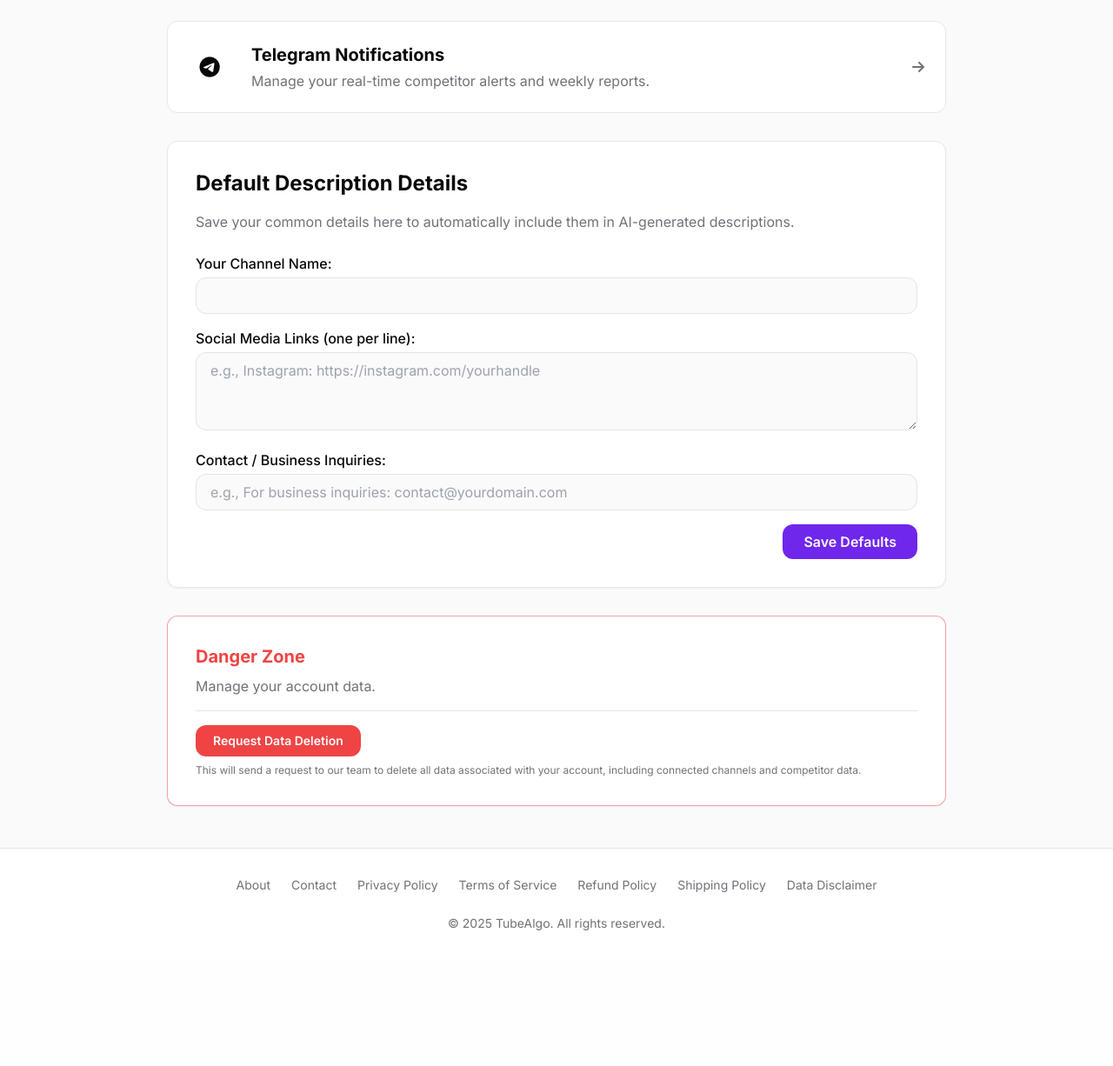
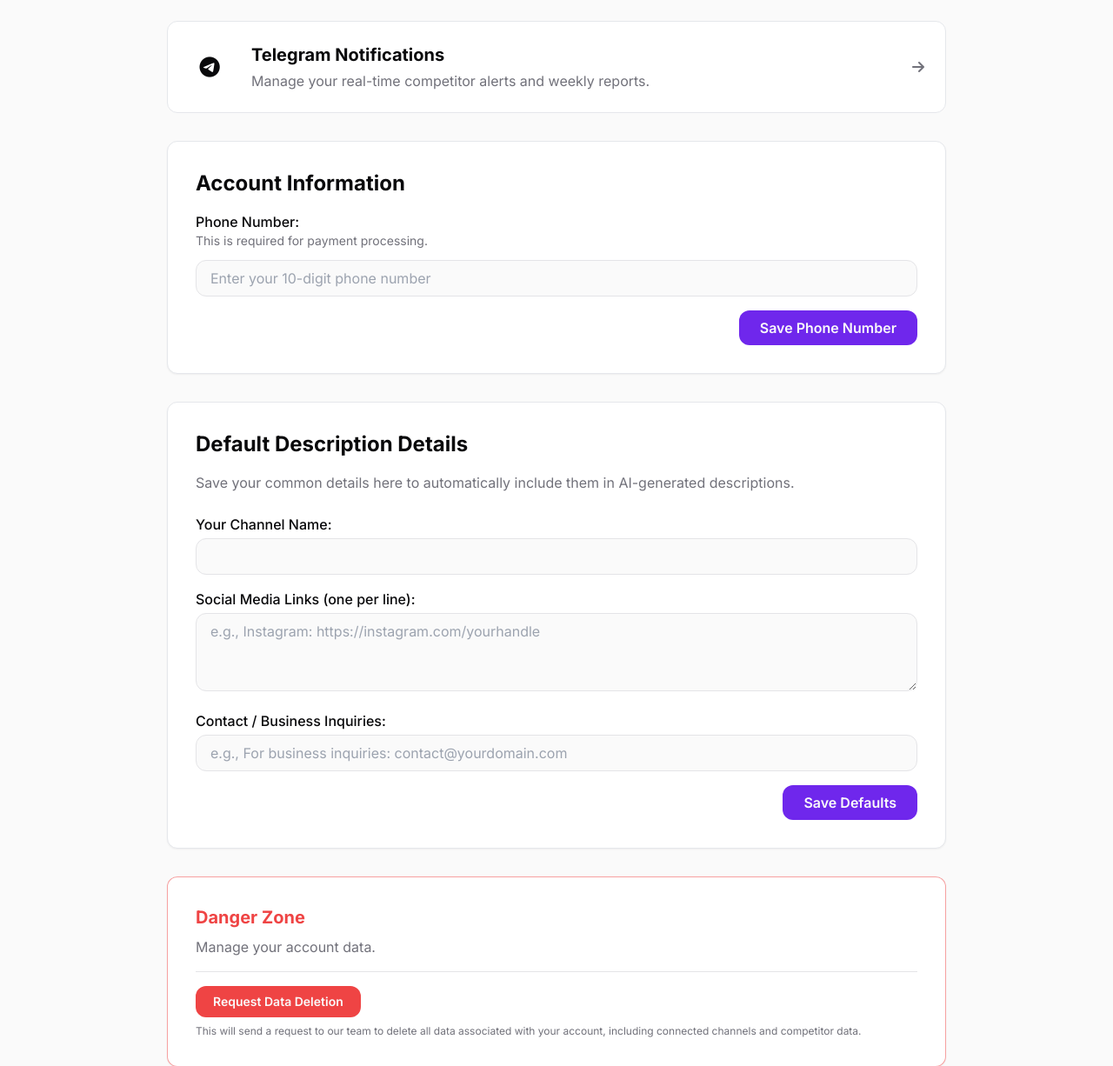
Before and after one commit to SCHANDAN996/tubealgo-flask-app, a Flask app: page /settings in a window 1280 px wide. Shown: the part 261-1487 px from the top of the page at 87% size. Before the commit the page ends 1331 px from the top, so only its background shows below. Run offline with Flask 3, Linux system fonts and the light colour scheme; the visitor is signed in with stand-in values (Sample User, id 1); data that the repository does not hold is empty; style sheets or scripts are compiled from the project's sources; parts of the project's set-up code (start-up, migrations or seed data) failed here and were passed over; some libraries are stand-ins or nearby versions.

Commit message:
Update settings.html

```diff
--- a/tubealgo/templates/settings.html
+++ b/tubealgo/templates/settings.html
@@ -23,6 +23,21 @@
         </a>
 
         <div class="bg-card p-6 sm:p-8 rounded-xl border shadow-sm">
+            <h2 class="text-2xl font-bold text-foreground mb-4">Account Information</h2>
+            <form method="POST" action="{{ url_for('settings.settings') }}">
+                {{ form.csrf_token }}
+                <div>
+                    <label for="phone_number" class="font-medium text-foreground">Phone Number:</label>
+                    <p class="text-sm text-muted-foreground mb-2">This is required for payment processing.</p>
+                    <input type="text" name="phone_number" id="phone_number" class="mt-1 w-full bg-background border border-input rounded-lg px-4 py-2" value="{{ current_user.phone_number or '' }}" placeholder="Enter your 10-digit phone number" required>
+                </div>
+                <div class="text-right mt-4">
+                    <button type="submit" name="action" value="update_phone" class="bg-primary text-primary-foreground px-6 py-2 rounded-lg font-semibold">Save Phone Number</button>
+                </div>
+            </form>
+        </div>
+
+        <div class="bg-card p-6 sm:p-8 rounded-xl border shadow-sm">
             <h2 class="text-2xl font-bold text-foreground mb-4">Default Description Details</h2>
             <p class="text-muted-foreground mb-6">Save your common details here to automatically include them in AI-generated descriptions.</p>
             <form method="POST" action="{{ url_for('settings.settings') }}" class="space-y-4">
@@ -40,7 +55,7 @@
                     <input type="text" name="contact_info" id="contact_info" class="mt-1 w-full bg-background border border-input rounded-lg px-4 py-2" placeholder="e.g., For business inquiries: contact@yourdomain.com" value="{{ current_user.default_contact_info or '' }}">
                 </div>
                 <div class="text-right">
-                    <button type="submit" class="bg-primary text-primary-foreground px-6 py-2 rounded-lg font-semibold">Save Defaults</button>
+                    <button type="submit" name="action" value="update_defaults" class="bg-primary text-primary-foreground px-6 py-2 rounded-lg font-semibold">Save Defaults</button>
                 </div>
             </form>
         </div>
@@ -54,7 +69,7 @@
                         Request Data Deletion
                     </button>
                 </form>
-                 <p class="text-xs text-muted-foreground mt-2">This will send a request to our team to delete all data associated with your account, including connected channels and competitor data.</p>
+                <p class="text-xs text-muted-foreground mt-2">This will send a request to our team to delete all data associated with your account, including connected channels and competitor data.</p>
             </div>
         </div>
 
```
